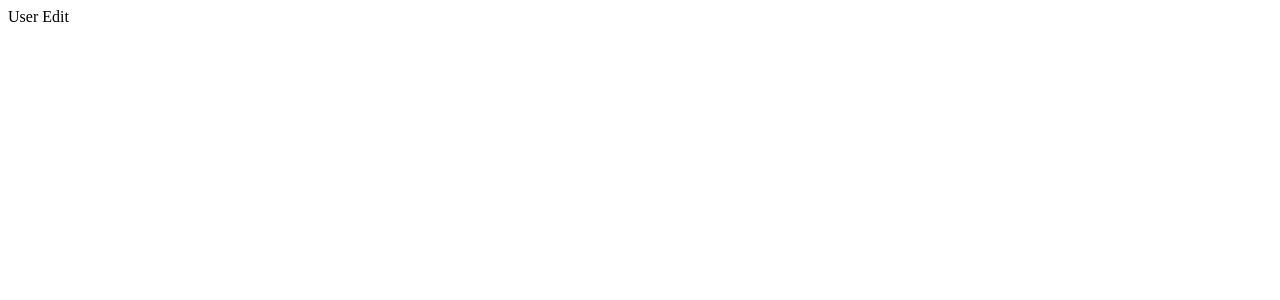
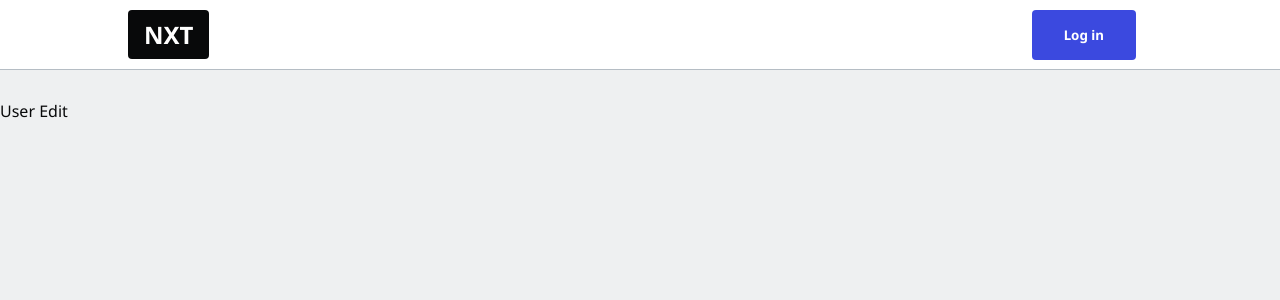
Before and after one commit to gustavobcx/fireship-nextfire-app, a Next.js app: page /1/1 in a window 1280 px wide. Shown: the top 300 px of the page. Built offline with nearby package versions, Linux system fonts and the light colour scheme.

Commit message:
add navbar and global css

```diff
--- /dev/null
+++ b/components/Navbar.js
@@ -0,0 +1,45 @@
+import Link from "next/link";
+
+export default function Navbar() {
+    const { user = null , username = null  } = {};
+
+    return (
+        <nav className="navbar">
+          <ul>
+            <li>
+              <Link href="/">
+                <button className="btn-logo">NXT</button>
+              </Link>
+            </li>
+
+            {/* user is signed-in and has username */}
+            {username && (
+              <>
+                <li className="push-left">
+                  <button onClick={signOut}>Sign Out</button>
+                </li>
+                <li>
+                  <Link href="/admin">
+                    <button className="btn-blue">Write Posts</button>
+                  </Link>
+                </li>
+                <li>
+                  <Link href={`/${username}`}>
+                    <img src={user?.photoURL || '/hacker.png'} />
+                  </Link>
+                </li>
+              </>
+            )}
+
+            {/* user is not signed OR has not created username */}
+            {!username && (
+              <li>
+                <Link href="/enter">
+                  <button className="btn-blue">Log in</button>
+                </Link>
+              </li>
+            )}
+          </ul>
+        </nav>
+      );
+}
--- a/pages/_app.js
+++ b/pages/_app.js
@@ -1,7 +1,14 @@
 import '../styles/globals.css'
 
+import Navbar from '../components/Navbar'
+
 function MyApp({ Component, pageProps }) {
-  return <Component {...pageProps} />
+  return (
+    <>
+      <Navbar />
+      <Component {...pageProps} />
+    </>
+  )
 }
 
 export default MyApp
--- a/styles/globals.css
+++ b/styles/globals.css
@@ -1,6 +1,196 @@
+@import url('https://fonts.googleapis.com/css2?family=Noto+Sans:ital,wght@0,400;0,700;1,400&display=swap');
+
 :root {
   --color-bg: #eef0f1;
+  --color-text: #08090a;
   --color-blue: #3b49df;
+  --color-red: #df3b3b;
+  --color-green: #3bdf72;
+  --color-gray: #b5bdc4;
+}
+html,
+body {
+  padding: 0;
+  margin: 0;
+  font-family: 'Noto Sans', sans-serif;
+  background-color: var(--color-bg);
+  color: var(--color-text);
+  margin-top: 50px;
+}
+
+
+
+main {
+  padding: 1rem 10vw;
+}
+
+h1 { font-size: 2rem; }
+h2 { font-size: 1.5rem; }
+h2 { font-size: 1.25rem; }
+
+a {
+  color: inherit;
+  text-decoration: none;
+  cursor: pointer;
+}
+
+* {
+  box-sizing: border-box;
+}
+
+img {max-width: 100%;}
+
+input {
+  display: inline-block;
+  outline: none;
+  border: none;
+  font-size: 1.5rem;
+  width: 100%;
+  padding: 5px 10px;
+}
+
+fieldset {
+  border: none;
+  padding: 1rem 0;
+  font-size: 1.25rem;
+}
+
+code {
+  overflow-x: scroll;
+}
+
+/* Navbar */
+
+.navbar {
+  height: 70px;
+  width: 100%;
+  background: white;
+  color: var(--colors-text);
+  position: fixed;
+  top: 0;
+  padding: 0 10vw;
+  font-weight: bold;
+  border-bottom: 1px solid var(--color-gray);
+  z-index: 99;
+}
+
+.navbar ul {
+  list-style-type: none;
+  margin: 0;
+  padding: 0;
+  display: flex;
+  align-items: center;
+  justify-content: space-between;
+  height: 100%;
+}
+
+.navbar img {
+  border-radius: 50%;
+  width: 50px;
+  height: 50px;
+  cursor: pointer;
+}
+
+.navbar li {
+  border-radius: 50%;
+
+}
+
+/* Buttons */
+
+.btn, button {
+  background-color: var(--color-gray);
+  border: none;
+  color: var(--color-text);
+  padding: 1rem 2rem;
+  display: flex;
+  align-items: center;
+  text-align: center;
+  justify-content: center;
+  text-decoration: none;
+  font-family: 'Noto Sans', sans-serif;
+  font-weight: bold;
+  border-radius: 0.25rem;
+  cursor: pointer;
+  margin: 0.5rem 1rem 0.5rem 0;
+}
+
+@media only screen and (max-width: 768px) {
+  button {
+    padding: 0.5rem 1rem;
+    font-size: 0.8rem;
+  }
+}
+
+
+button:hover {
+  filter: brightness(90%);
+}
+
+button:disabled,
+button[disabled]{
+  filter: brightness(80%);
+  cursor: not-allowed;
+}
+
+button.btn-blue {
+  background-color: var(--color-blue);
+  color: white;
+}
+
+button.btn-red {
+  background-color: var(--color-red);
+  color: white;
+}
+
+button.btn-green {
+  background-color: var(--color-green);
+  color: white;
+}
+
+button.btn-google {
+  background-color: white;
+  color: var(--color-text);
+}
+
+.btn-google img {
+  width: 30px;
+  margin-right: 10px;
+}
+
+button.btn-logo {
+  background-color: var(--color-text);
+  color: white;
+  text-transform: uppercase;
+  font-size: 1.5rem;
+  padding: 0.5rem 1rem;
+}
+
+/* Cards */
+
+.card {
+  padding: 2rem;
+  margin: 1rem 0;
+  background-color: white;
+  border: 1px solid var(--color-gray);
+  border-radius: 8px;
+}
+
+.card footer {
+  display: flex;
+}
+
+.card-img-center {
+  width:20%;
+  display:block;
+  margin:auto;
+  border-radius: 50%;
+  max-width: 150px;
+}
+
+.card-info {
+  color: white;
+  background: var(--color-blue);
 }
 
 /* Loader */
@@ -18,3 +208,55 @@
   0% { transform: rotate(0deg); }
   100% { transform: rotate(360deg); }
 }
+
+/* File uploads */
+
+input[type="file"] {
+  display: none;
+}
+
+.upload-snippet {
+  width: 75%;
+    margin-left: auto;
+    background: white;
+    padding: 5px;
+    margin: 5px 0;
+}
+/* Utilities */
+
+.push-left {
+  margin-left: auto;
+}
+
+.text-sm {
+  font-size: 0.85rem;
+}
+
+.text-danger {
+  font-weight: bold;
+  color: var(--color-red);
+}
+
+.text-success {
+  font-weight: bold;
+  color: var(--color-green);
+}
+
+.text-info {
+  font-weight: bold;
+  color: var(--color-blue);
+}
+
+.box {
+  display: flex;
+  justify-content: space-between;
+}
+
+.box-center {
+  display: flex;
+  flex-direction: column;
+  align-content: center;
+  text-align: center;
+}
+
+.hidden { display:  none; }
```
